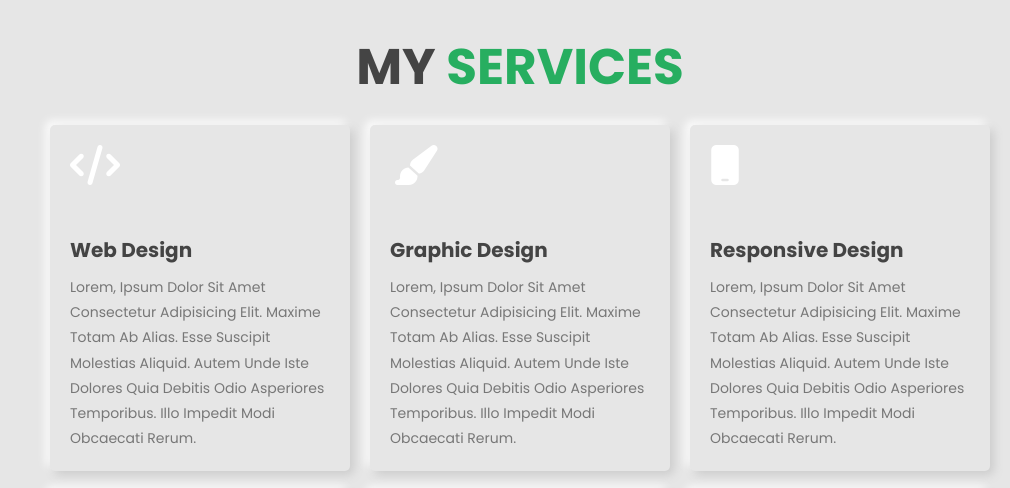
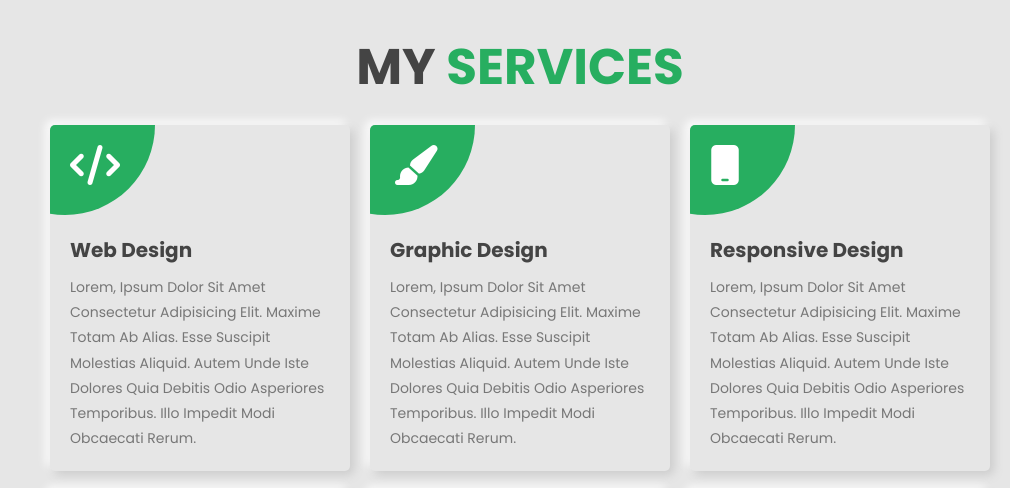
Before and after one commit to hectorvcode/portfolio, a plain HTML site: page index.html in a window 1280 px wide. Shown: the part 1590-2078 px from the top of the page, without its empty margins (270-1280 px from the left). Drawn offline with Linux system fonts and the light colour scheme.

Commit message:
Added Services Section

```diff
--- a/css/style.css
+++ b/css/style.css
@@ -368,7 +368,26 @@ section {
   color: var(--light-color);
 }
 
+.services .box-container .box::before {
+  content: '';
+  position: absolute;
+  top: 0;
+  left: 0;
+  height: 100%;
+  width: 100%;
+  background: var(--green);
+  z-index: -1;
+  clip-path: circle(9rem at 5% 0%);
+  transition: 0.3s linear;
+}
 
+.services .box-container .box:hover::before {
+  clip-path: circle(100%);
+}
+
+.services .box-container .box:hover > * {
+  color: #fff;
+}
 
 
 
```
